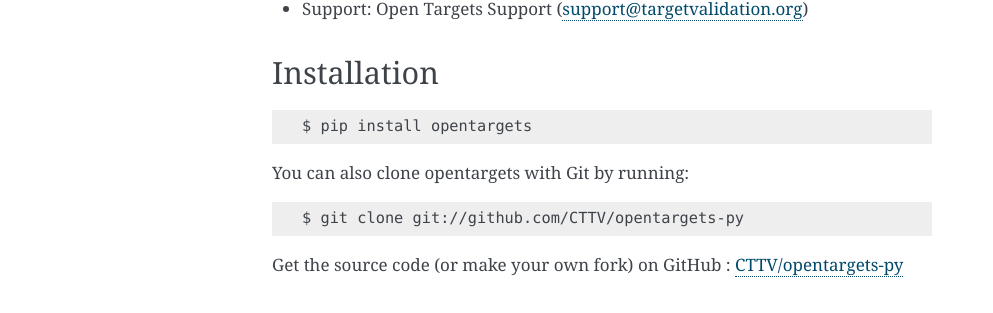
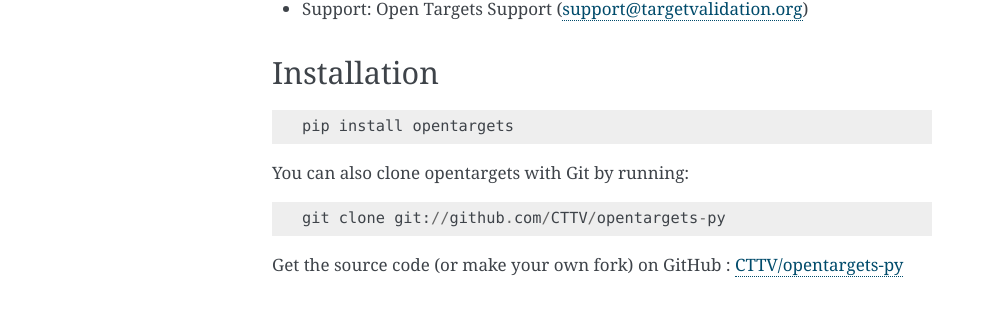
Before and after one commit to opentargets-archive/opentargets-py, a Sphinx documentation site: the page built from docs/source/index.rst, in a window 1280 px wide. Shown: the part 853-1166 px from the top of the page, without its empty margins (148-1141 px from the left). Built offline with Sphinx 7.4.7, drawn with Linux system fonts in a browser that asks for light colours.

Commit message:
improved docs

```diff
--- a/docs/source/index.rst
+++ b/docs/source/index.rst
@@ -52,13 +52,13 @@
 ------------
 ::
 
-    $ pip install opentargets
+    pip install opentargets
 
 You can also clone opentargets with Git by running:
 
 ::
 
-    $ git clone git://github.com/CTTV/opentargets-py
+    git clone git://github.com/CTTV/opentargets-py
 
 Get the source code (or make your own fork) on GitHub : `CTTV/opentargets-py
 <http://github.com/CTTV/opentargets-py>`_
```
